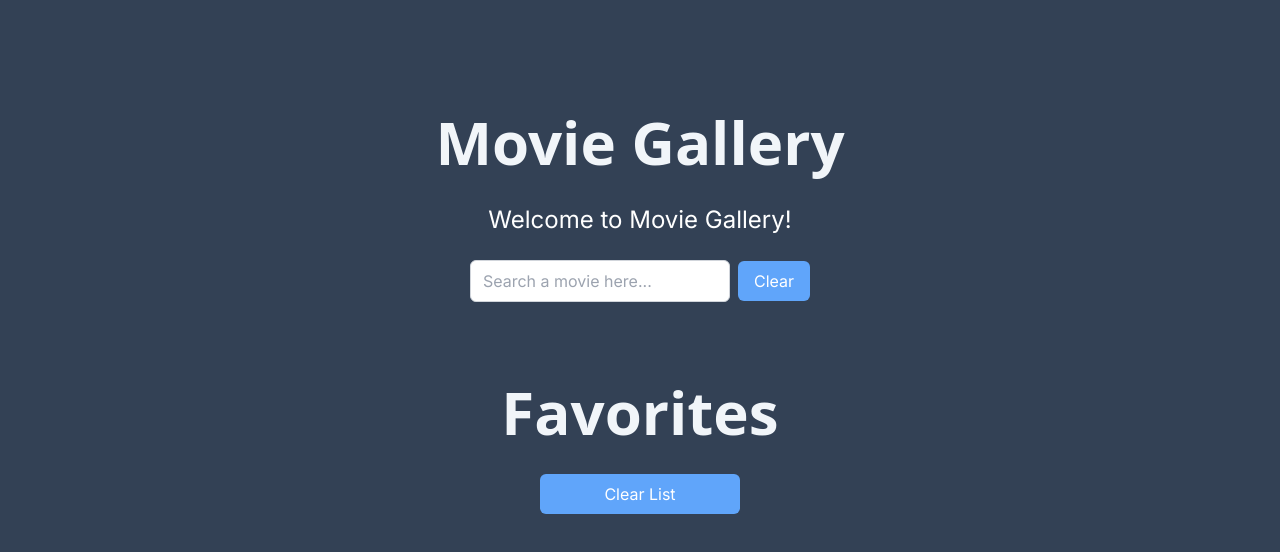
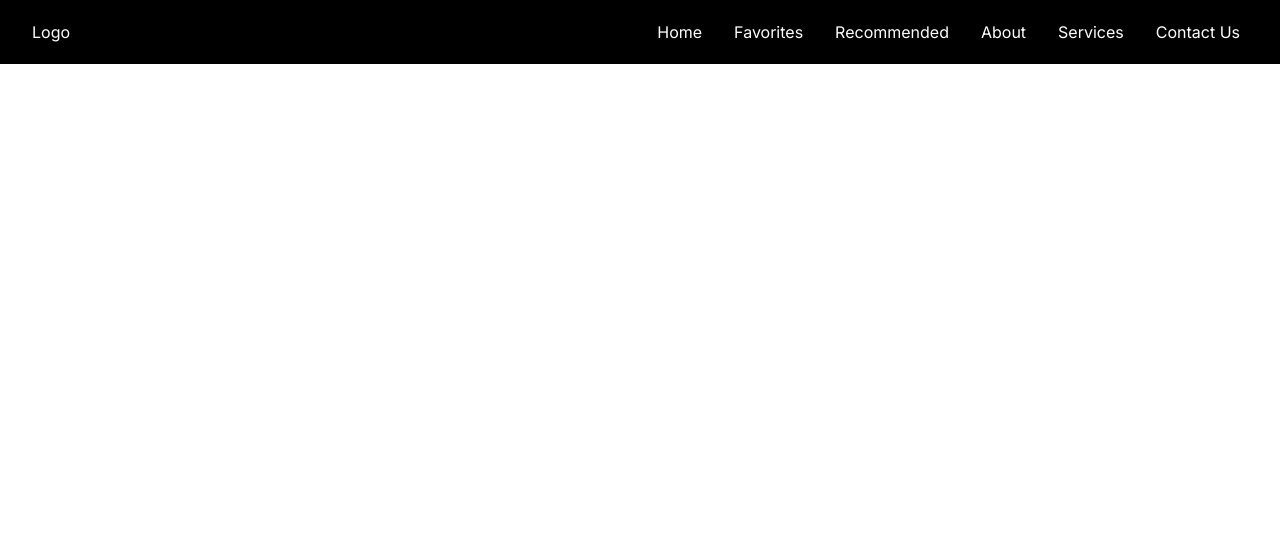
Before and after one commit to Durk006/cine-web, a Next.js app: page / in a window 1280 px wide. Shown: the top 552 px of the page. Built offline with nearby package versions, Linux system fonts and the light colour scheme.

Commit message:
navbar and home page

```diff
--- a/src/app/page.tsx
+++ b/src/app/Favorites.js
@@ -132,7 +132,7 @@ export default function Page() {
   return (
     <main className="bg-slate-700 min-h-screen p-20">
       <div className="mb-12">
-        <MovieListHeading heading="Movie Gallery"/>
+        <MovieListHeading heading="Cine-Web"/>
         <p className="text-center text-2xl text-white">Welcome to Movie Gallery!</p>
         <div className="flex flex-col items-center justify-center mt-6">
             <SearchBox value={searchValue} onChange={setSearchValue} onClear={handleClearSearch} />
--- /dev/null
+++ b/src/app/Navbar.js
@@ -0,0 +1,64 @@
+import react from "react"
+import Link from 'next/link';
+
+const Navbar = () => {
+    return (
+        <>
+        <nav className="bg-black">
+            <div className="max-w-7xl mx-auto px-4 sm:px-6 lg:px-8">
+                <div className="flex items-center justify-between h-16">
+                    <div className="flex items-center">
+                        <div className="flex-shrink-0">
+                            <a href= "/" className="text-white">
+                            Logo
+                            </a>
+                        </div>
+                    </div>
+                <div className="hidden md:block">
+                    <div className="ml-4 flex items-center space-x-4">
+                        <a
+                        href="/"
+                        className="text-white hover:bg-white hover:text-black rounded-lg p-2"
+                        >
+                            Home
+                        </a>
+                        <a
+                        href="/"
+                        className="text-white hover:bg-white hover:text-black rounded-lg p-2"
+                        >
+                            Favorites
+                        </a>
+                        <a
+                        href="/"
+                        className="text-white hover:bg-white hover:text-black rounded-lg p-2"
+                        >
+                            Recommended
+                        </a>
+                        <a
+                        href="/"
+                        className="text-white hover:bg-white hover:text-black rounded-lg p-2"
+                        >
+                            About
+                        </a>
+                        <a
+                        href="/"
+                        className="text-white hover:bg-white hover:text-black rounded-lg p-2"
+                        >
+                            Services
+                        </a>
+                        <a
+                        href="/"
+                        className="text-white hover:bg-white hover:text-black rounded-lg p-2"
+                        >
+                            Contact Us
+                        </a>
+                        </div>
+                    </div>
+                </div>
+            </div>
+        </nav>
+        </>
+    )
+}
+
+export default Navbar
--- a/src/app/globals.css
+++ b/src/app/globals.css
@@ -1,27 +1,3 @@
 @tailwind base;
 @tailwind components;
 @tailwind utilities;
-
-:root {
-  --background: #ffffff;
-  --foreground: #171717;
-}
-
-@media (prefers-color-scheme: dark) {
-  :root {
-    --background: #0a0a0a;
-    --foreground: #ededed;
-  }
-}
-
-body {
-  color: var(--foreground);
-  background: var(--background);
-  font-family: Arial, Helvetica, sans-serif;
-}
-
-@layer utilities {
-  .text-balance {
-    text-wrap: balance;
-  }
-}
--- a/src/app/layout.tsx
+++ b/src/app/layout.js
@@ -4,7 +4,7 @@ import "./globals.css";
 const inter = Inter({ subsets: ["latin"] });
 
 export const metadata = {
-  title: "Movie Gallery",
+  title: "Cine-Web",
   description: "Generated by create next app",
 };
 
--- /dev/null
+++ b/src/app/page.js
@@ -0,0 +1,6 @@
+import image from 'next/image'
+import Navbar from './Navbar'
+
+export default function Home () {
+  return <Navbar/>;
+}
```
